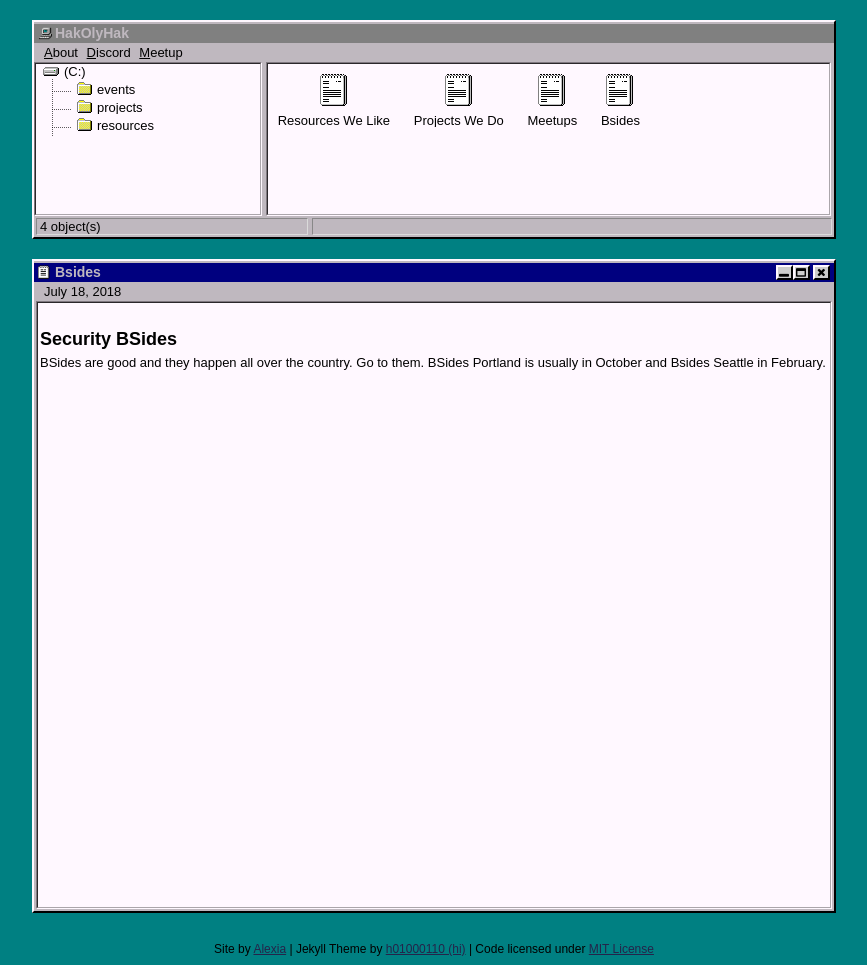
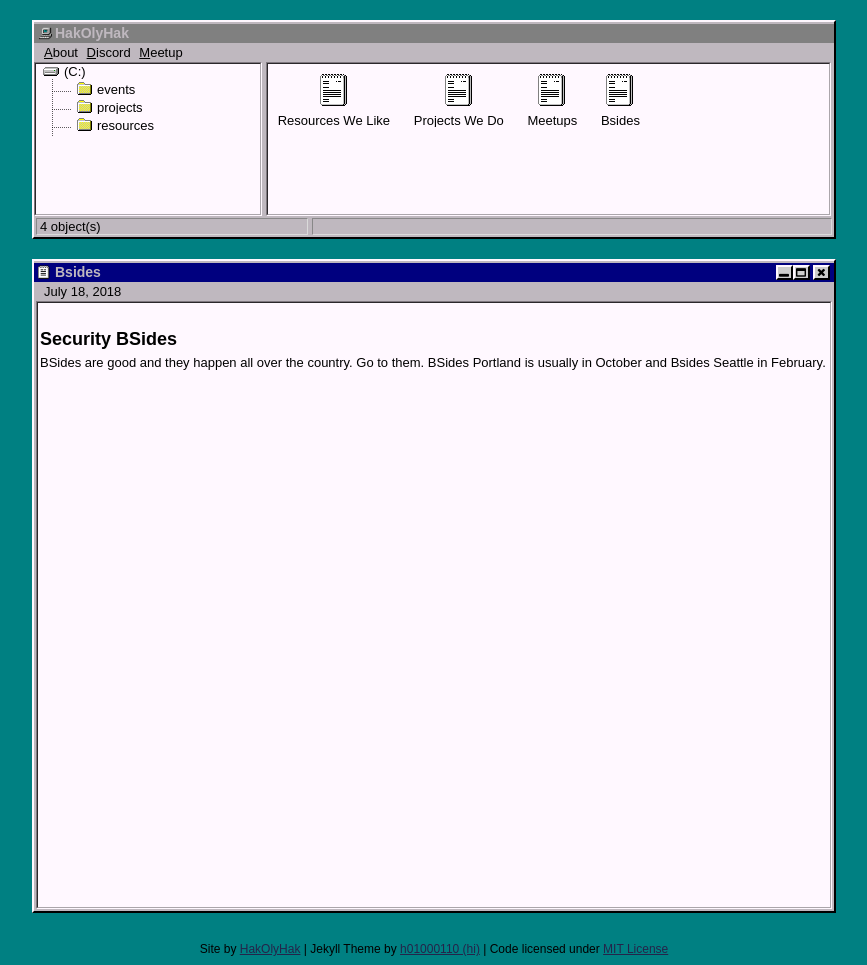
Before and after one commit to alexiasa/haksite, a Jekyll site: the page built from _posts/2018-07-18-bsides.md, in a window 1280 px wide. Shown: the whole page, without its empty margins (206-1073 px from the left). Built offline with Jekyll 4.4.1, drawn with Linux system fonts in a browser that asks for light colours.

Commit message:
attribution is hard

```diff
--- a/_layouts/default.html
+++ b/_layouts/default.html
@@ -89,7 +89,7 @@
 	<script src="/assets/js/001.js"></script>
 	<script src="/assets/js/002.js"></script>
 	<div class="footer">
-		<p>Site by <a href="http://github.com/alexiasa" target="_blank">Alexia</a>  | Jekyll Theme by <a href="http://github.com/h01000110" target="_blank">h01000110 (hi)</a> | Code licensed under <a href="https://github.com/h01000110/h01000110.github.io/blob/master/LICENSE" target="_blank">MIT License</a></p>
+		<p>Site by <a href="http://github.com/hakolyhak" target="_blank">HakOlyHak</a>  | Jekyll Theme by <a href="http://github.com/h01000110" target="_blank">h01000110 (hi)</a> | Code licensed under <a href="https://github.com/h01000110/h01000110.github.io/blob/master/LICENSE" target="_blank">MIT License</a></p>
 	</div>
 </body>
 </html>
```
